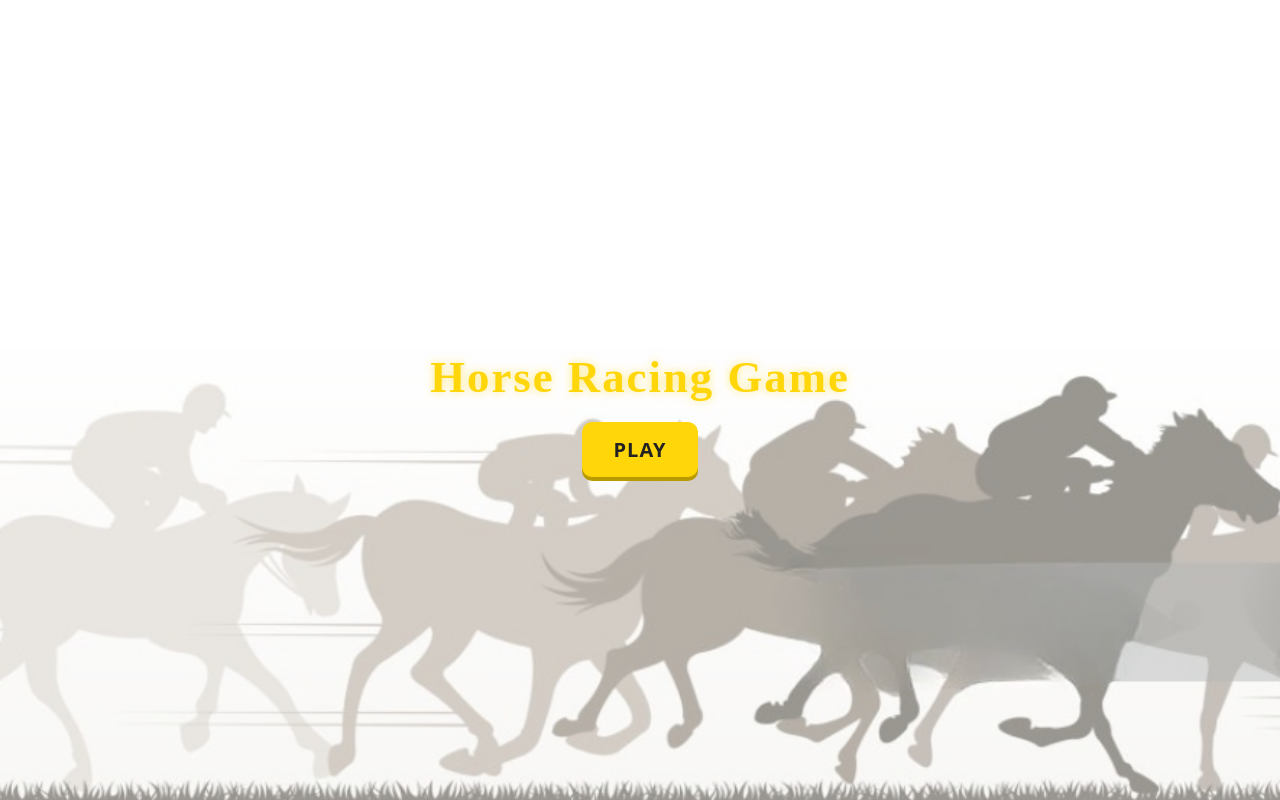
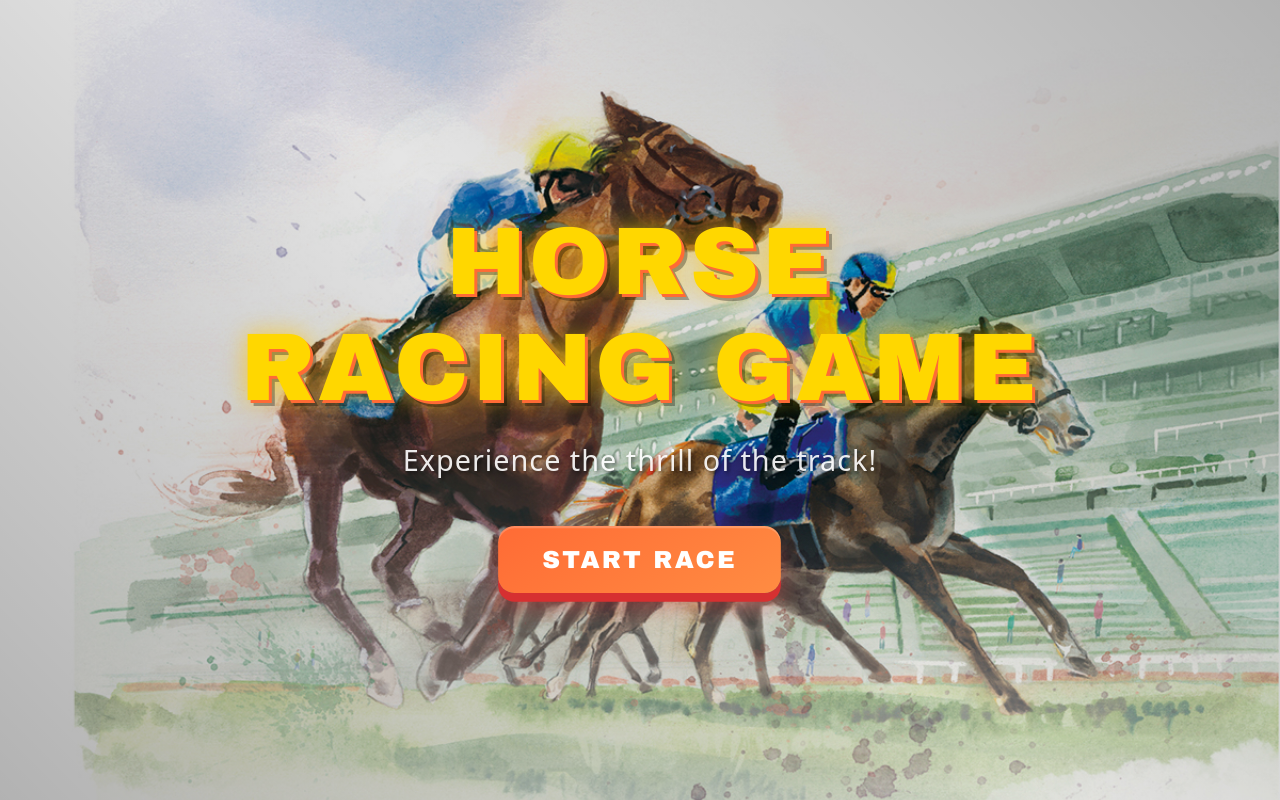
Before and after one commit to zeynepdundar/HorseRacingGame, a Vue app: page / in a window 1280 px wide. Built offline with nearby package versions, Linux system fonts and the light colour scheme.

Commit message:
Restyle layout page

```diff
--- a/src/App.vue
+++ b/src/App.vue
@@ -8,10 +8,7 @@ const started = ref(false)
 </script>
 
 <template>
-  <!-- Show Landing full screen if game not started -->
   <Landing v-if="!started" @start="started = true" />
-
-  <!-- After start, show Layout with Main -->
   <Layout v-else title="Horse Racing">
     <Main />
   </Layout>
--- a/src/components/Landing.vue
+++ b/src/components/Landing.vue
@@ -8,8 +8,15 @@ const emit = defineEmits(["start"])
   <div class="landing">
     <!-- backdrop layer -->
     <div class="overlay">
-      <h1>Horse Racing Game</h1>
-      <Button @click="emit('start')">Play</Button>
+      <div class="game-content">
+        <div class="game-title">
+          <h1>Horse Racing Game</h1>
+          <p class="subtitle">Experience the thrill of the track!</p>
+        </div>
+        <div class="game-actions">
+          <Button @click="emit('start')" class="play-button">Start Race</Button>
+        </div>
+      </div>
     </div>
   </div>
 </template>
@@ -20,67 +27,149 @@ const emit = defineEmits(["start"])
   height: 100vh;
   width: 100%;
   background:
-    url('../assets/test.jpg') no-repeat center bottom / 100% auto,
-    linear-gradient(to bottom, white 0%, white 60%, #f0f0f0 100%);
-  background-color: white;
-  background-position: bottom;
+    url('../assets/landing-bg.jpg') no-repeat center center / cover,
+    linear-gradient(135deg, #1e3c72 0%, #2a5298 100%);
   display: flex;
   flex-direction: column;
-  justify-content: space-between;
+  justify-content: center;
+  align-items: center;
+  overflow: hidden;
+}
+
+.landing::before {
+  content: '';
+  position: absolute;
+  top: 0;
+  left: 0;
+  right: 0;
+  bottom: 0;
+  background: linear-gradient(
+    45deg,
+    rgba(0, 0, 0, 0.3) 0%,
+    rgba(0, 0, 0, 0.1) 50%,
+    rgba(0, 0, 0, 0.3) 100%
+  );
+  z-index: 1;
 }
 
 .overlay {
+  position: relative;
   height: 100%;
   width: 100%;
-  background: rgba(255, 255, 255, 0.5);
   display: flex;
   flex-direction: column;
   justify-content: center;
   align-items: center;
   text-align: center;
   padding: 20px;
+  z-index: 2;
+}
+
+.game-content {
+  max-width: 800px;
+  width: 100%;
+  display: flex;
+  flex-direction: column;
+  align-items: center;
+  gap: 3rem;
+}
+
+.game-title {
+  display: flex;
+  flex-direction: column;
+  align-items: center;
+  gap: 1rem;
 }
 
 h1 {
-  font-family: 'Racing Sans One', cursive;
-  font-size: 4rem;
-  margin-bottom: 4rem;
-  color: #2a623d;
-  text-shadow: 2px 2px 0px #f9c74f;
-  letter-spacing: 2px;
+  font-family: 'Arial Black', sans-serif;
+  font-size: clamp(3rem, 8vw, 6rem);
+  margin: 0;
+  color: #ffd700;
+  text-shadow:
+    3px 3px 0px #ff6b35,
+    6px 6px 0px rgba(0, 0, 0, 0.3),
+    0 0 20px rgba(255, 215, 0, 0.5);
+  letter-spacing: 3px;
+  font-weight: 900;
+  text-transform: uppercase;
+  animation: titleGlow 2s ease-in-out infinite alternate;
 }
 
-
-
-/* Game button styling */
-.game-button {
-  padding: 18px 50px;
-  font-size: 1.5rem;
-  font-weight: bold;
-  border: none;
-  border-radius: 10px;
-  background: linear-gradient(to bottom, #2a623d, #1e4a2f);
-  color: white;
-  cursor: pointer;
-  text-transform: uppercase;
-  letter-spacing: 2px;
-  box-shadow: 0 6px #1a3d26, 0 10px 20px rgba(0, 0, 0, 0.15);
-  transition: all 0.2s ease;
-  font-family: 'Racing Sans One', cursive;
-  position: relative;
-  overflow: hidden;
+.subtitle {
+  font-size: clamp(1.2rem, 3vw, 1.8rem);
+  color: #ffffff;
+  text-shadow: 2px 2px 4px rgba(0, 0, 0, 0.7);
+  font-weight: 300;
+  letter-spacing: 1px;
+  margin: 0;
+  opacity: 0.9;
 }
 
-h1 {
-  font-size: 40px;
-  margin-bottom: 20px;
-  color: #ffd60a;
-  margin-bottom: 20px;
-  font-size: 2.8rem;
-  text-shadow: 0 0 10px rgba(255, 214, 10, 0.5);
-  letter-spacing: 2px;
-  font-weight: 900;
-  position: relative;
-  display: inline-block;
+.game-actions {
+  display: flex;
+  justify-content: center;
+  align-items: center;
+}
+
+.play-button {
+  transform: scale(1.1);
+  animation: buttonPulse 2s ease-in-out infinite;
+}
+
+@keyframes titleGlow {
+  from {
+    text-shadow:
+      3px 3px 0px #ff6b35,
+      6px 6px 0px rgba(0, 0, 0, 0.3),
+      0 0 20px rgba(255, 215, 0, 0.5);
+  }
+  to {
+    text-shadow:
+      3px 3px 0px #ff6b35,
+      6px 6px 0px rgba(0, 0, 0, 0.3),
+      0 0 30px rgba(255, 215, 0, 0.8),
+      0 0 40px rgba(255, 107, 53, 0.3);
+  }
+}
+
+@keyframes buttonPulse {
+  0%, 100% {
+    transform: scale(1.1);
+  }
+  50% {
+    transform: scale(1.15);
+  }
+}
+
+/* Responsive design */
+@media (max-width: 768px) {
+  .game-content {
+    gap: 2rem;
+    padding: 0 1rem;
+  }
+
+  h1 {
+    letter-spacing: 2px;
+  }
+
+  .subtitle {
+    font-size: 1.1rem;
+  }
+}
+
+@media (max-width: 480px) {
+  .game-content {
+    gap: 1.5rem;
+  }
+
+  h1 {
+    letter-spacing: 1px;
+  }
+
+  .play-button {
+    transform: scale(1);
+    animation: none;
+  }
 }
 </style>
--- a/src/components/ui/Button.vue
+++ b/src/components/ui/Button.vue
@@ -10,35 +10,93 @@ defineEmits(['click'])
 
 <style scoped>
 button {
-  padding: 14px 32px;
-  font-size: 20px;
-  font-weight: bold;
+  padding: 18px 40px;
+  font-size: 1.4rem;
+  font-weight: 900;
   border: none;
-  border-radius: 10px;
-  background: #ffd60a; /* bright arcade yellow */
-  color: #222;
+  border-radius: 15px;
+  background: linear-gradient(145deg, #ffd700, #ffed4e);
+  color: #1a1a1a;
   cursor: pointer;
   text-transform: uppercase;
-  letter-spacing: 1px;
-  box-shadow: 0 4px #b89b00;
-  transition: all 0.15s ease;
+  letter-spacing: 2px;
+  box-shadow:
+    0 8px 0px #b8860b,
+    0 12px 20px rgba(0, 0, 0, 0.3),
+    inset 0 2px 0px rgba(255, 255, 255, 0.3);
+  transition: all 0.2s cubic-bezier(0.4, 0, 0.2, 1);
+  font-family: 'Arial Black', sans-serif;
+  position: relative;
+  overflow: hidden;
+  min-width: 200px;
+}
+
+button::before {
+  content: '';
+  position: absolute;
+  top: 0;
+  left: -100%;
+  width: 100%;
+  height: 100%;
+  background: linear-gradient(90deg, transparent, rgba(255, 255, 255, 0.4), transparent);
+  transition: left 0.5s;
 }
 
 button:hover {
-  background: #ffcc00;
-  transform: translateY(-2px);
-  box-shadow: 0 6px #a07f00;
+  background: linear-gradient(145deg, #ffed4e, #ffd700);
+  transform: translateY(-3px);
+  box-shadow:
+    0 12px 0px #b8860b,
+    0 16px 25px rgba(0, 0, 0, 0.4),
+    inset 0 2px 0px rgba(255, 255, 255, 0.4);
+}
+
+button:hover::before {
+  left: 100%;
 }
 
 button:active {
-  transform: translateY(2px);
-  box-shadow: 0 2px #7a6000;
+  transform: translateY(-1px);
+  box-shadow:
+    0 6px 0px #b8860b,
+    0 8px 15px rgba(0, 0, 0, 0.3),
+    inset 0 2px 0px rgba(255, 255, 255, 0.2);
 }
 
 button:disabled {
-  background: #aaa;
-  color: #666;
+  background: linear-gradient(145deg, #666, #555);
+  color: #999;
   box-shadow: none;
   cursor: not-allowed;
+  transform: none;
+}
+
+button:disabled::before {
+  display: none;
+}
+
+/* Special styling for play button */
+.play-button {
+  background: linear-gradient(145deg, #ff6b35, #ff8c42);
+  color: white;
+  box-shadow:
+    0 8px 0px #d63031,
+    0 12px 20px rgba(214, 48, 49, 0.4),
+    inset 0 2px 0px rgba(255, 255, 255, 0.2);
+}
+
+.play-button:hover {
+  background: linear-gradient(145deg, #ff8c42, #ff6b35);
+  box-shadow:
+    0 12px 0px #d63031,
+    0 16px 25px rgba(214, 48, 49, 0.5),
+    inset 0 2px 0px rgba(255, 255, 255, 0.3);
+}
+
+.play-button:active {
+  box-shadow:
+    0 6px 0px #d63031,
+    0 8px 15px rgba(214, 48, 49, 0.3),
+    inset 0 2px 0px rgba(255, 255, 255, 0.1);
 }
 </style>
```
